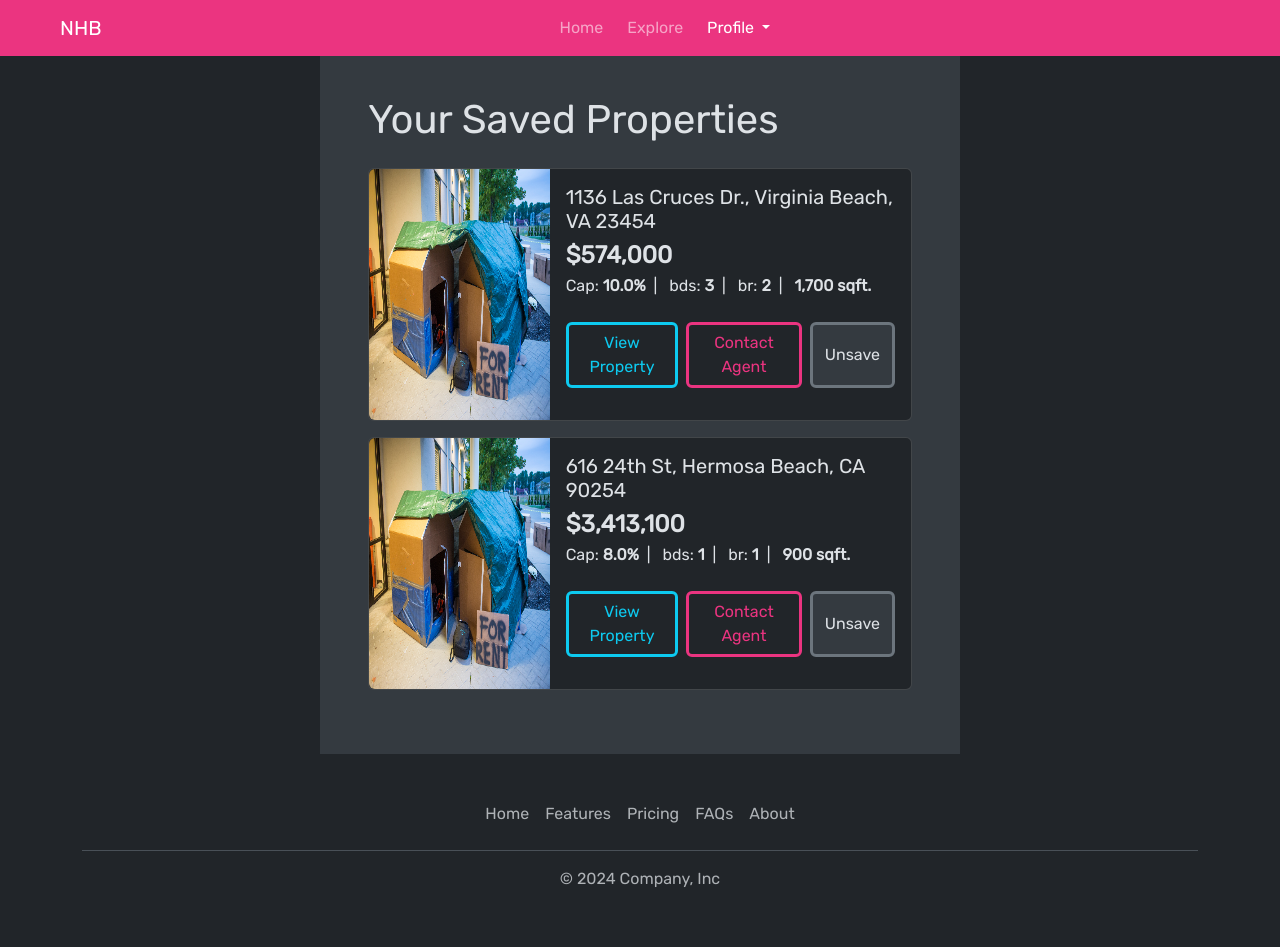
After one commit to Aarongold1869/NiceHouseBro, a Django app: page /profile/saved/ in a window 1280 px wide. The commit adds this page. Run offline with Django 5.2, Linux system fonts and the light colour scheme; a user stored in the database is signed in; data comes from the database, SQL or seed files in the repository; both versions use the stored data as it was after the commit; some libraries are stand-ins or nearby versions.

Commit message:
saved properties

```diff
--- a/NiceHouseBro/urls.py
+++ b/NiceHouseBro/urls.py
@@ -14,6 +14,6 @@ urlpatterns = [
     path('explore/reverse/lng=<str:lng>lat=<str:lat>/', property_views.explore_view, name='explore-search'),
 
     path('account/', include('account.urls')),
-    path('profiles/', include('profiles.urls')),
+    path('profile/', include('profiles.urls')),
     path('property/', include('property.urls'))
 ] + static(settings.MEDIA_URL, document_root=settings.MEDIA_ROOT)
--- a/profiles/urls.py
+++ b/profiles/urls.py
@@ -4,4 +4,6 @@ from . import views
 
 urlpatterns = [
     path('locate/', views.locate_view, name='locate'),
+    path('saved/', views.saved_property_list_view, name='saved_property_list'),
+    path('toggle-saved/<str:property_id>/', views.toggle_saved, name='toggle_saved_profile'),
 ]
--- a/profiles/views.py
+++ b/profiles/views.py
@@ -1,9 +1,39 @@
+from django.contrib.auth.decorators import login_required
 from django.http import HttpResponse
 from django.shortcuts import render
+from django.views.decorators.http import require_http_methods
+
+from .models import Profile, SavedProperty
+from property.api.property_list import PROPERTY_DATA
+from property.types import Property
 
 import json
 
 # Create your views here.
+@login_required(login_url='/account/login/')
+
+def saved_property_list_view(request, *args, **kwargs):
+    profile = Profile.objects.get(user=request.user)
+    saved_properties = SavedProperty.objects.filter(profile=profile)
+    saved_properties_list = [x.property_id for x in saved_properties]
+    saved_properties_data = [x for x in PROPERTY_DATA if x['id'] in saved_properties_list]
+    return render(request, 'profile/saved-properties.html', {'saved_properties': saved_properties_data })
+
+@login_required(login_url='/account/login/')
+@require_http_methods(['POST'])
+def toggle_saved(request, property_id: str, *args, **kwargs):
+    property: Property = next((x for x in PROPERTY_DATA if x['id'] == property_id), None)
+    profile = Profile.objects.get(user=request.user)
+    saved_qs = SavedProperty.objects.filter(profile=profile, property_id=property_id)
+    if saved_qs.exists():
+        saved_qs.delete()
+        template = 'profile/partials/property-removed.html'
+    else:
+        SavedProperty.objects.create(profile=profile, property_id=property_id)
+        template = 'profile/partials/saved-property-card.html'
+    return render(request, template, {"property": property})
+
+
 def locate_view(request, *args, **kwargs):
     response = HttpResponse(status=200)
     response.set_cookie('coordinates', json.dumps(request.GET))
--- a/property/urls.py
+++ b/property/urls.py
@@ -3,6 +3,7 @@ from django.urls import path
 from . import views
 
 urlpatterns = [
+
     # Detail Views
     path('<str:property_id>/', views.property_detail_view, name='property-detial'),
     path('toggle-desc-visible/<str:property_id>/<str:action>/', views.toggle_property_descripton, name='toggle_desc_visible'),
--- a/property/views.py
+++ b/property/views.py
@@ -11,7 +11,6 @@ from .functions import retrieve_map_data_from_search_str, retrieve_map_data_from
 
 from typing import List
 
-@require_http_methods(['GET'])
 def explore_view(request, search_str=None, lat=None, lng=None):
     map_data = None
     property_list: List[Property] = []
@@ -51,7 +50,7 @@ def get_explore_controls_view(request, property_id: str):
     is_saved = False if not saved_qs.exists() else True
     return render(request, 'property\partials\explore-controls.html', {'property_id': property_id, 'is_saved': is_saved })
 
-@login_required(login_url='/auth/login/')
+@login_required(login_url='/account/login/')
 @require_http_methods(['POST'])
 def toggle_property_saved_explore_view(request, property_id: str):
     # property: Property = next((x for x in PROPERTY_DATA if x['id'] == property_id), None)
@@ -93,7 +92,7 @@ def toggle_property_descripton(request, property_id: str, action: str):
         template = "property/partials/truncated-desc.html"
     return render(request, template, {'property': property })
 
-@login_required(login_url='/auth/login/')
+@login_required(login_url='/account/login/')
 @require_http_methods(['POST'])
 def toggle_property_saved(request, property_id: str):
     property: Property = next((x for x in PROPERTY_DATA if x['id'] == property_id), None)
--- a/static/css/styles.css
+++ b/static/css/styles.css
@@ -1,21 +1,19 @@
 :root {
-    --background: #292b2c;
-    --foreground: #f5f5f5;
-    --primary: #707070;
-    --love: #eb3480;
-    --hidden: #34d3eb;
+  --background: #292b2c;
+  --foreground: #f5f5f5;
+  --primary: #707070;
+  --love: #eb3480;
+  --hidden: #34d3eb;
 }
 
-/* body {
-    background-color: var(--background);
-    font-family: 'Roboto', sans-serif;
-    font-size: 16px;
-    font-weight: 400;
-    line-height: 1.5;
-    color: var(--foreground);
-    margin: 0;
-    min-height: 90vh!important;
-} */
+@font-face {
+  font-family: Rubik;
+  src: url('../fonts/Rubik-Regular.ttf') format('truetype');
+}
+
+body {
+  font-family: Rubik,Arial,sans-serif!important;
+}
 
 
 .love,
--- a/templates/components/nav.html
+++ b/templates/components/nav.html
@@ -38,7 +38,7 @@ data-bs-theme="dark"
                         Profile
                     </a>
                     <ul class="dropdown-menu" >
-                        <li><a class="dropdown-item" href="/property/saved-properties/">Saved Properties</a></li>
+                        <li><a class="dropdown-item" href="{% url 'saved_property_list' %}">Saved Properties</a></li>
                         <li><a class="dropdown-item" href="#">Account</a></li>
                         <li><a class="dropdown-item" href="#">Preferences</a></li>
                         <li><a class="dropdown-item" href="#">Privacy</a></li>
--- /dev/null
+++ b/templates/profile/partials/saved-property-card.html
@@ -0,0 +1,34 @@
+{% load static %}
+{% load currency %}
+{% load percentage %}
+{% load comma %}
+<div id="property-card-{{property.id}}" class="card mb-3 w-auto">
+    <div class="row g-0">
+        <div class="col-md-4">
+            <img src="{% static property.cover_image_url %}" class="img-fluid rounded-start h-100" alt="...">
+        </div>
+        <div class="col-md-8">
+            <div class="card-body">
+                <h5 class="card-title">{{ property.address }}</h5>
+                <h5 class="card-title" style="font-weight:600; font-size:1.5rem">{{ property.price|currency:0 }}</h5>
+                <p class="card-subtitle mb-2" style="font-size:1rem;">
+                    Cap: <strong >{{ property.cap_rate|percentage }}</strong>&ensp;|&ensp;
+                    bds: <strong>{{ property.bedrooms }}</strong>&ensp;|&ensp;
+                    br: <strong>{{ property.bathrooms }}</strong>&ensp;|&ensp;
+                    <strong>{{ property.area|comma }} sqft.</strong>
+                </p>
+                <div class="d-flex py-3">
+                    <a href="/property/{{property.id}}/" class="btn btn-outline-info border-3 me-2">View Property</a>
+                    <a href="#" class="btn love border-3 me-2">Contact Agent</a>
+                    <button
+                    class="btn border-3 border-secondary"
+                    style="background-color: var(--bs-secondary-bg);"
+                    hx-post="{% url 'toggle_saved_profile' property_id=property.id %}"
+                    hx-target="#property-card-{{property.id}}"
+                    hx-swap="outerHTML"
+                    >Unsave</button>
+                </div>
+            </div>
+        </div>
+    </div>
+</div>
--- /dev/null
+++ b/templates/profile/saved-properties.html
@@ -0,0 +1,48 @@
+{% extends "base.html" %}
+
+{% block content %}
+{% load static %}
+{% load currency %}
+{% load percentage %}
+{% load comma %}
+
+<div class="container col-12 col-md-8 col-lg-6 p-5" style="background-color: var(--bs-secondary-bg);">
+    <h1 class="mb-4">Your Saved Properties</h1>
+
+    {% for property in saved_properties %}
+        {% include "profile/partials/saved-property-card.html" %}
+
+        {% comment %} <div id="property-card-{{property.id}}" class="card mb-3 w-auto">
+            <div class="row g-0">
+                <div class="col-md-4">
+                    <img src="{% static property.cover_image_url %}" class="img-fluid rounded-start h-100" alt="...">
+                </div>
+                <div class="col-md-8">
+                    <div class="card-body">
+                        <h5 class="card-title">{{ property.address }}</h5>
+                        <h5 class="card-title" style="font-weight:600; font-size:1.5rem">{{ property.price|currency:0 }}</h5>
+                        <p class="card-subtitle mb-2" style="font-size:1rem;">
+                            Cap: <strong >{{ property.cap_rate|percentage }}</strong>&ensp;|&ensp;
+                            bds: <strong>{{ property.bedrooms }}</strong>&ensp;|&ensp;
+                            br: <strong>{{ property.bathrooms }}</strong>&ensp;|&ensp;
+                            <strong>{{ property.area|comma }} sqft.</strong>
+                        </p>
+                        <div class="d-flex py-3">
+                            <a href="/property/{{property.id}}/" class="btn btn-outline-info border-3 me-2">View Property</a>
+                            <a href="#" class="btn love border-3 me-2">Contact Agent</a>
+                            <button
+                            class="btn btn-outline-warning border-3"
+                            hx-post="{% url 'toggle_saved_profile' property_id=property.id %}"
+                            hx-target="#property-card-{{property.id}}"
+                            hx-swap="outerHTML"
+                            >Unsave</button>
+                        </div>
+                    </div>
+                </div>
+            </div>
+        </div> {% endcomment %}
+    {% endfor %}
+
+</div>
+
+{% endblock content %}
--- a/templates/property/partials/property-card.html
+++ b/templates/property/partials/property-card.html
@@ -10,7 +10,7 @@ data-index="{{ forloop.counter0 }}"
 data-status="{% if forloop.counter0 == 0 %}active{% else %}unknown{% endif %}"
 >
     <a href="{% url 'property-detial' property_id=property.id %}" style="position: relative;">
-        <img src="{% static property.cover_image_url %}" class="card-img-top" alt="..." style="border-top-left-radius:10px;border-top-right-radius:10px;">
+        <img src="{% static property.cover_image_url %}" class="img-fluid card-img-top" alt="..." style="border-top-left-radius:10px;border-top-right-radius:10px;">
         <span class="badge bg-light text-dark fs-6" style="position: absolute; top: 10px; left: 10px;">Great Deal</span>
         <div class="card-body text-wrap" style="color:var(--bs-body-color);">
             <h5 class="card-title" style="font-weight:600; font-size:1.5rem">{{ property.price|currency:0 }}</h5>
--- a/templates/property/property-detail.html
+++ b/templates/property/property-detail.html
@@ -27,7 +27,7 @@
         <div
         id="user-controls"
         class="sticky-top p-2"
-        style='z-index: 10; top: 48px; background-color: var(--bs-secondary-bg); opacity: 0.8;'
+        style='z-index: 10; top: 48px; background-color: var(--bs-dark-bg-subtle); opacity: 0.8;'
         >
             <div class="d-flex justify-content-between">
                 <button class="btn bg-transparent text-center border-0" onclick="window.history.back()">
```
Also changed, not shown: templates/profile/partials/property-removed.html (added, +11 -0 lines), db.sqlite3, static/fonts/Rubik-Regular.ttf (added), templates/property/saved-properties.html (deleted).
